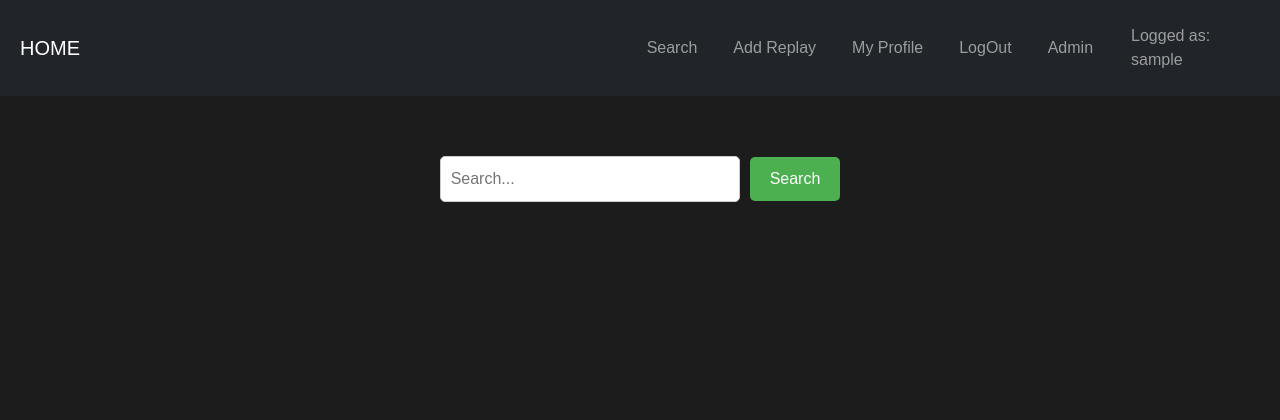
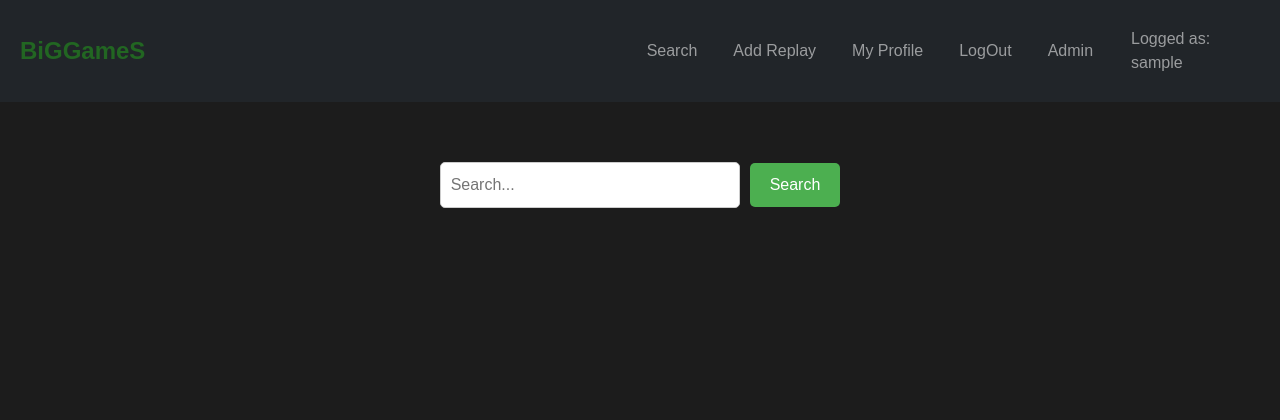
Before and after one commit to KamenSid/BG, a Django app: page /testdb/search/ in a window 1280 px wide. Shown: the top 420 px of the page. Run offline with Django 5.2, Linux system fonts and the light colour scheme; a user stored in the database is signed in; tables that the repository leaves empty hold one stand-in row (values such as "Sample post"); parts of the project's set-up code (start-up, migrations or seed data) failed here and were passed over.

Commit message:
Small visual changes.

```diff
--- a/BG/testdb/static/index.css
+++ b/BG/testdb/static/index.css
@@ -107,3 +107,9 @@ h1 {
     color: #226622;
     scale: 120%;
 }
+
+.navbar-brand {
+    color: #226622;
+    font-weight: bold;
+    font-size: 24px;
+}
--- a/BG/testdb/templates/testdb/base.html
+++ b/BG/testdb/templates/testdb/base.html
@@ -17,7 +17,7 @@
 
         <nav class="navbar navbar-expand-lg navbar-dark bg-dark">
             <div class="container">
-                <a class="navbar-brand" href="/">HOME</a>
+                <a class="navbar-brand" href="/">BiGGameS</a>
                 <button class="navbar-toggler" type="button" data-bs-toggle="collapse"
                         data-bs-target="#navbarNavDropdown" aria-controls="navbarNavDropdown" aria-expanded="false"
                         aria-label="Toggle navigation">
@@ -53,7 +53,8 @@
                     </ul>
                 </div>
             </div>
-            <div class="navbar-text" style="padding-right: 30px">Logged as: {{ request.user.appuserprofile.username }}</div>
+            <div class="navbar-text" style="padding-right: 30px">Logged
+                as: {{ request.user.appuserprofile.username }}</div>
         </nav>
 
     {% endblock %}
--- a/BG/testdb/templates/testdb/index.html
+++ b/BG/testdb/templates/testdb/index.html
@@ -4,15 +4,13 @@
 
 <head>
     <meta charset="UTF-8">
-    <title>{% block title %}THIS IS THE INDEX PAGE{% endblock %}</title>
+    <title>{% block title %} INDEX {% endblock %}</title>
 </head>
 <body>
 {% block content %}
     <link href="{% static 'index.css' %}" rel="stylesheet">
     <div class="container">
         <header class="header">
-            <h1>Welcome to BigGames</h1>
-
         </header>
 
         <div class="card-container">
--- a/BG/testdb/views.py
+++ b/BG/testdb/views.py
@@ -24,9 +24,11 @@ class ProfileView(LoginRequiredMixin, DetailView):
 
     def get_context_data(self, **kwargs):
         steam = Steam(STEAM_KEY)
+        player_info = ""
         if self.request.user.appuserprofile.steam_id:
             user_steam_id = self.request.user.appuserprofile.steam_id
             player_info = steam.users.get_user_details(user_steam_id)['player']
+            player_recent_games = steam.users.get_user_recently_played_games(user_steam_id)['games']
 
         user_id = self.request.user.id
         uploaded_replays = Replay.objects.filter(author=user_id)
@@ -41,6 +43,8 @@ class ProfileView(LoginRequiredMixin, DetailView):
         if player_info:
             context['player_info'] = player_info
             context['player_avatar'] = player_info['avatarfull']
+            context['player_recent_games'] = player_recent_games
+
         return context
 
 
```
Also changed, not shown: BG/testdb/templates/testdb/profile_view.html (+8 -1 lines).
